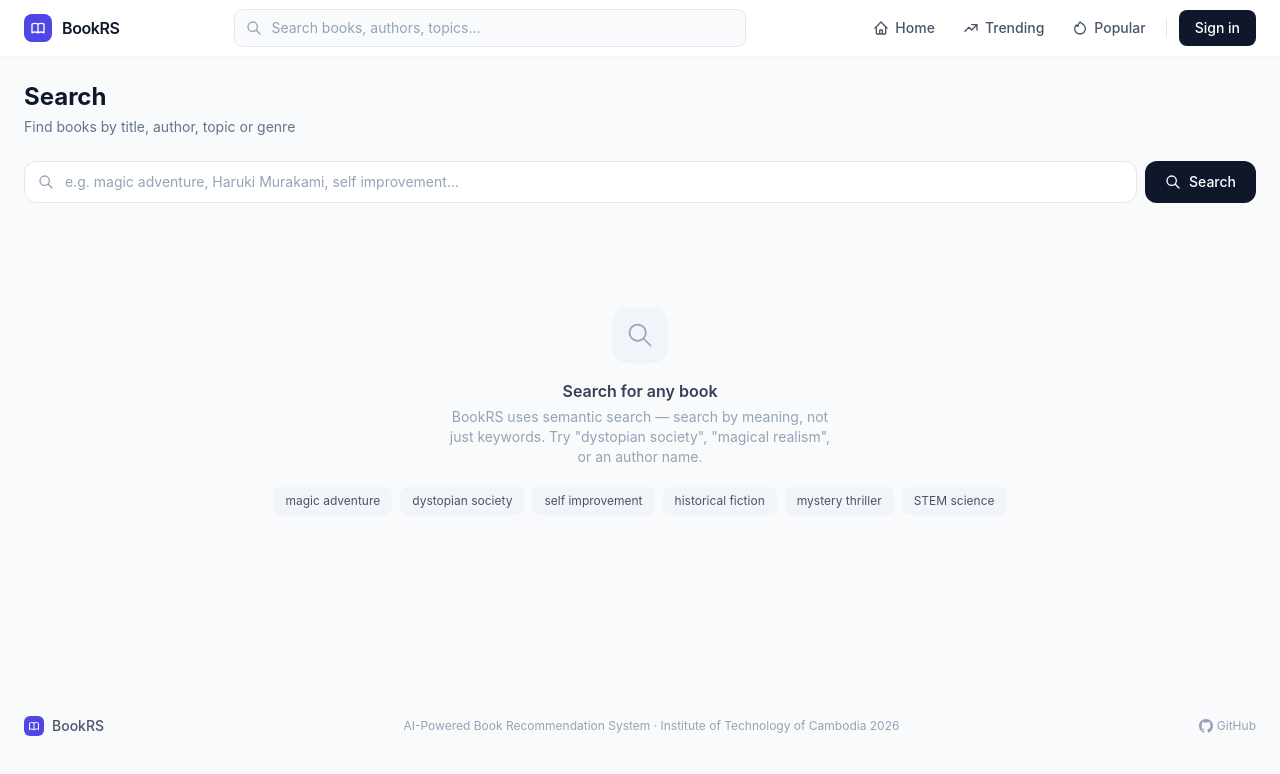
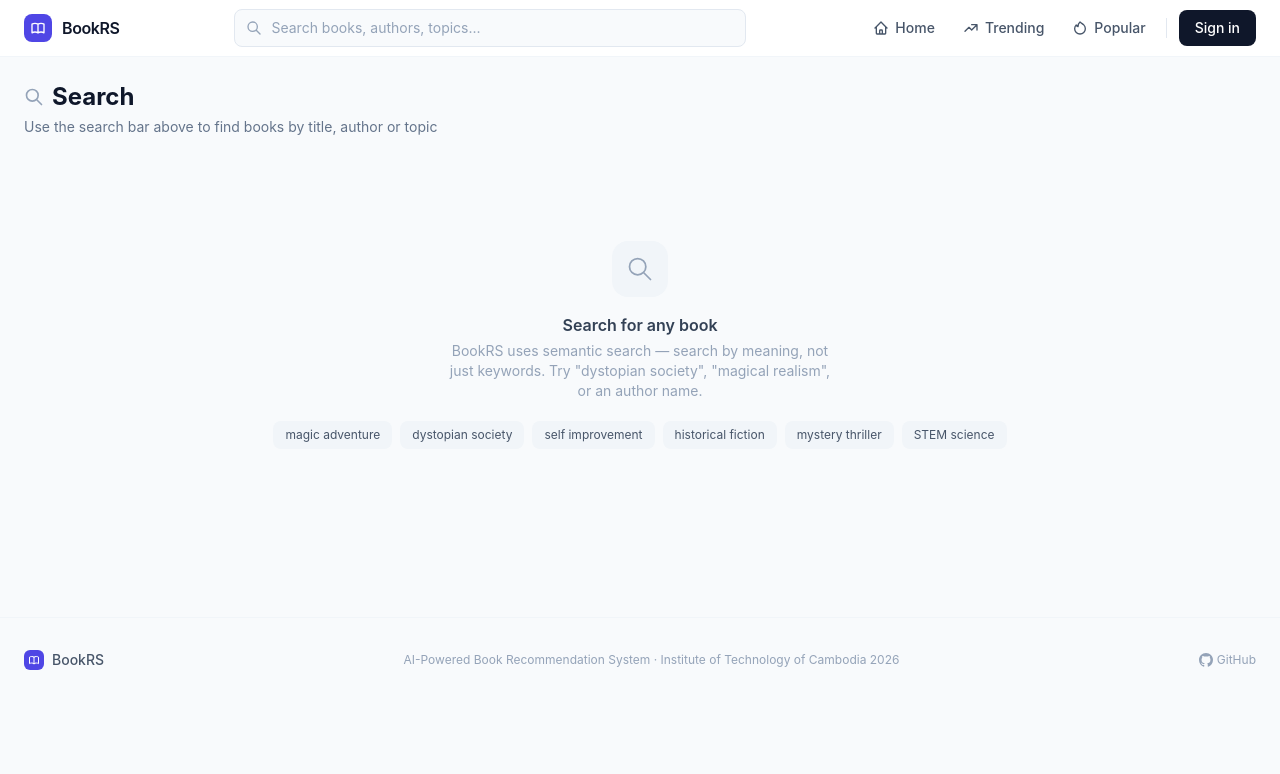
Before and after one commit to AslanSingha/BookRS-System, a Vue app in the folder frontend/: page /search in a window 1280 px wide. Shown: the top 774 px of the page. Built offline with nearby package versions, Linux system fonts and the light colour scheme.

Commit message:
Remove duplicate search bar — navbar search syncs with search page

```diff
--- a/frontend/src/App.vue
+++ b/frontend/src/App.vue
@@ -163,20 +163,29 @@
 </template>
 
 <script setup>
-import { ref } from 'vue'
-import { useRouter } from 'vue-router'
+import { ref, watch } from 'vue'
+import { useRouter, useRoute } from 'vue-router'
 import { useUserStore } from './stores/user'
 
 const router = useRouter()
+const route = useRoute()
 const userStore = useUserStore()
 const searchQuery = ref('')
 const showLogin = ref(false)
 const loginId = ref('')
 
+// Sync navbar search with current route query
+watch(() => route.query.q, (q) => {
+  if (route.name === 'Search' && q) {
+    searchQuery.value = q
+  } else if (route.name !== 'Search') {
+    searchQuery.value = ''
+  }
+}, { immediate: true })
+
 function handleSearch() {
   if (searchQuery.value.trim()) {
     router.push({ name: 'Search', query: { q: searchQuery.value } })
-    searchQuery.value = ''
   }
 }
 
--- a/frontend/src/views/SearchView.vue
+++ b/frontend/src/views/SearchView.vue
@@ -1,34 +1,21 @@
 <template>
   <div>
-    <!-- Header -->
+    <!-- Header — shows current query or default -->
     <div class="mb-6">
-      <h1 class="text-2xl font-bold text-slate-900 mb-1">Search</h1>
-      <p class="text-sm text-slate-500">Find books by title, author, topic or genre</p>
+      <div class="flex items-center gap-2 mb-1">
+        <svg class="w-5 h-5 text-slate-400" fill="none" stroke="currentColor" viewBox="0 0 24 24">
+          <path stroke-linecap="round" stroke-linejoin="round" stroke-width="2" d="M21 21l-6-6m2-5a7 7 0 11-14 0 7 7 0 0114 0"/>
+        </svg>
+        <h1 class="text-2xl font-bold text-slate-900">
+          {{ lastQuery ? `"${lastQuery}"` : 'Search' }}
+        </h1>
+      </div>
+      <p class="text-sm text-slate-500">
+        {{ lastQuery
+          ? 'Use the search bar above to refine your query'
+          : 'Use the search bar above to find books by title, author or topic' }}
+      </p>
     </div>
-
-    <!-- Search bar -->
-    <form @submit.prevent="handleSearch" class="mb-6">
-      <div class="flex gap-2">
-        <div class="relative flex-1">
-          <div class="absolute inset-y-0 left-3.5 flex items-center pointer-events-none">
-            <svg class="w-4 h-4 text-slate-400" fill="none" stroke="currentColor" viewBox="0 0 24 24">
-              <path stroke-linecap="round" stroke-linejoin="round" stroke-width="2" d="M21 21l-6-6m2-5a7 7 0 11-14 0 7 7 0 0114 0"/>
-            </svg>
-          </div>
-          <input v-model="query" type="text"
-            placeholder="e.g. magic adventure, Haruki Murakami, self improvement..."
-            class="w-full pl-10 pr-4 py-2.5 bg-white border border-slate-200 rounded-xl text-sm text-slate-900 placeholder-slate-400 focus:outline-none focus:ring-2 focus:ring-primary-500/20 focus:border-primary-400 transition-all"
-          />
-        </div>
-        <button type="submit"
-          class="btn-primary px-5 py-2.5 rounded-xl flex items-center gap-2">
-          <svg class="w-4 h-4" fill="none" stroke="currentColor" viewBox="0 0 24 24">
-            <path stroke-linecap="round" stroke-linejoin="round" stroke-width="2" d="M21 21l-6-6m2-5a7 7 0 11-14 0 7 7 0 0114 0"/>
-          </svg>
-          Search
-        </button>
-      </div>
-    </form>
 
     <!-- Results -->
     <div v-if="lastQuery">
@@ -109,7 +96,7 @@
       </p>
       <div class="flex flex-wrap gap-2 justify-center mt-5">
         <button v-for="hint in hints" :key="hint"
-          @click="query = hint; handleSearch()"
+          @click="router.push({ name: 'Search', query: { q: hint } })"
           class="text-xs px-3 py-1.5 rounded-lg bg-slate-100 text-slate-600 hover:bg-slate-200 transition-colors">
           {{ hint }}
         </button>
```
Also changed, not shown: 1 other file (tests, documents, lock files or other folders).
